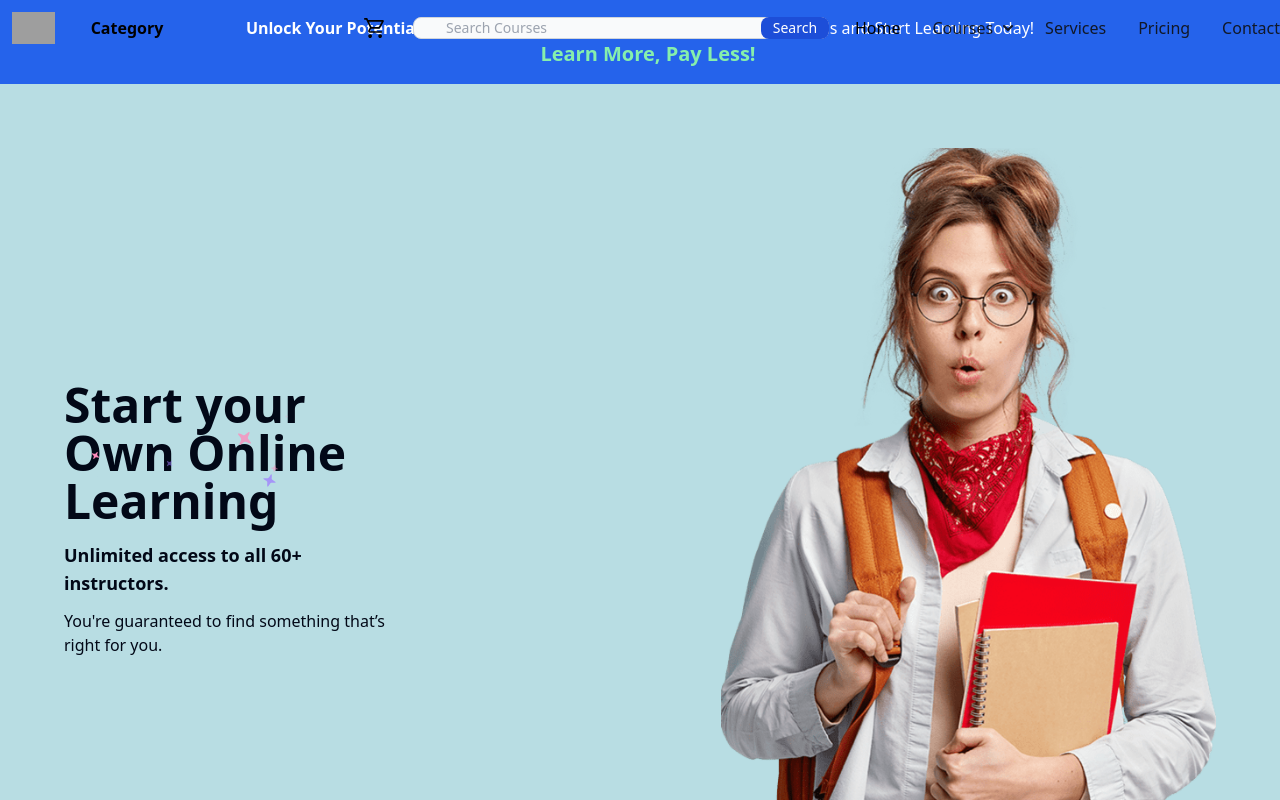
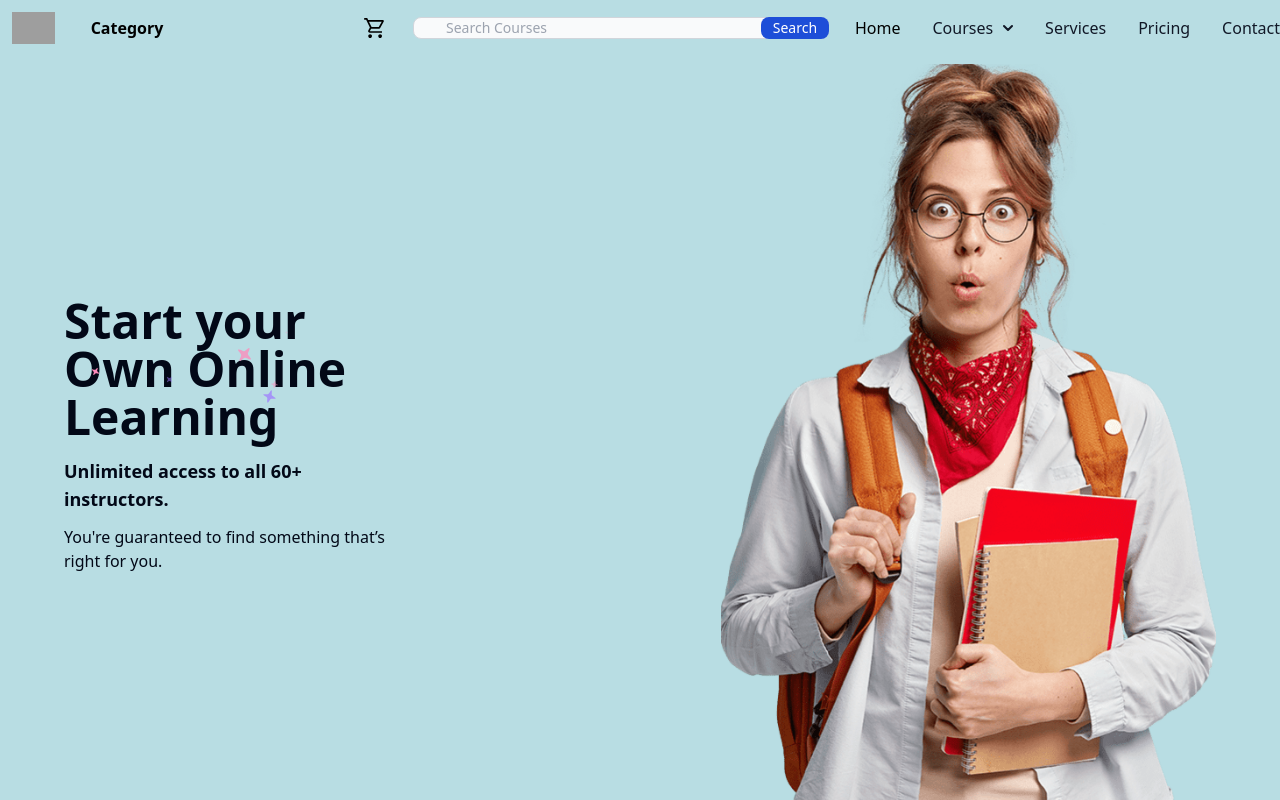
Before and after one commit to sivanesan1103/revamp_contest, a React (Vite) app: page / in a window 1280 px wide. Shown: the top 800 px of the page. Built offline with nearby package versions, Linux system fonts and the light colour scheme; grey boxes are pictures that could not be loaded.

Commit message:
card page namee chang

```diff
--- a/src/components/OfferBanner/OfferBanner.jsx
+++ b/src/components/OfferBanner/OfferBanner.jsx
@@ -16,12 +16,12 @@ export const OfferBanner = () => {
     return (
         <>
             <div className="p-4 bg-blue-600">
-                <div className="flex  justify-center">
+                <div className="flex justify-center">
                     <p className="text-white">
                        <strong>Unlock Your Potential with Our Big E-Learning Sale!</strong> Get 50% Off All Courses and Start Learning Today!
                     </p>
                     </div>
-                    <div className="flex  justify-center">
+                    <div className="flex justify-center">
                     <p className="ml-4 text-xl font-bold text-green-300">Learn More, Pay Less!</p>
                     </div>
             </div>
--- a/src/index.jsx
+++ b/src/index.jsx
@@ -41,21 +41,21 @@ const WrapperSection = () => {
 };
 
 
-// const WrapperCourses = () => {
-//     return (
+const WrapperCourses = () => {
+    return (
 
-//             <div className="">
-//                 {/* <Header /> */}
+            <div className="">
+                {/* <Header /> */}
 
-//                 <Outlet />
+                <Outlet />
 
-//                 <FooterSection />
+                <FooterSection />
 
-//                 {/* <FootSection /> */}
-//             </div>
+                {/* <FootSection /> */}
+            </div>
 
-//     );
-// };
+    );
+};
 
 // const WrapperSection1 = () => {
 //     return (
@@ -82,7 +82,7 @@ const AppRouter = createBrowserRouter([
                 path: "/",
                 element: (
                     <>
-                        <OfferBanner />
+
                         <Navbar />
                         <Body />
                         <CardSection />
```
